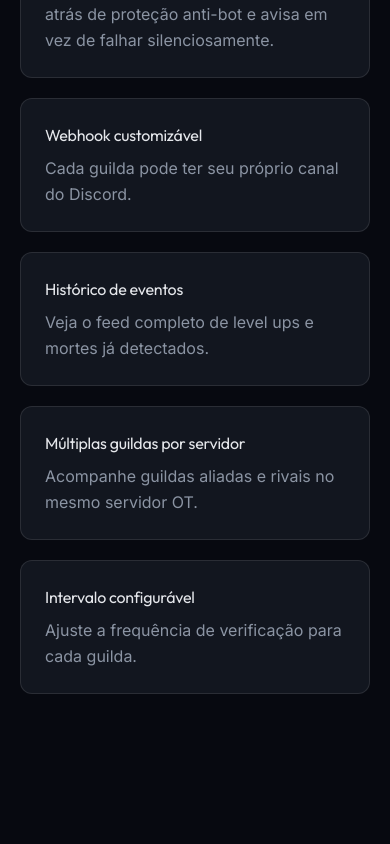
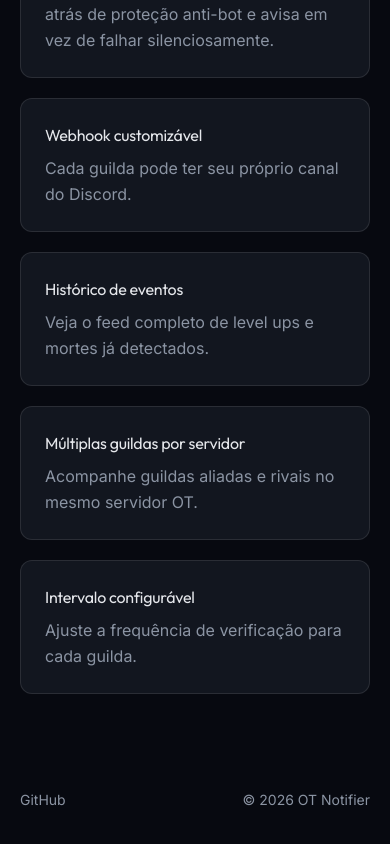
Before and after one commit to VitorFirmino/ot_notifier, a React (Vite) app in the folder landing/: page / in a window 390 px wide. Shown: the part 2342-3186 px from the top of the page. Before the commit the page ends 3100 px from the top, so only its background shows below. Built offline with nearby package versions, Linux system fonts and the light colour scheme.

Commit message:
✨ feat(landing): add footer and finish responsive layout

```diff
--- a/landing/src/App.tsx
+++ b/landing/src/App.tsx
@@ -2,6 +2,7 @@ import { Hero } from "@components/Hero";
 import { HowItWorks } from "@components/HowItWorks";
 import { DashboardPreview } from "@components/DashboardPreview";
 import { Features } from "@components/Features";
+import { Footer } from "@components/Footer";
 
 export default function App() {
   return (
@@ -10,6 +11,7 @@ export default function App() {
       <HowItWorks />
       <DashboardPreview />
       <Features />
+      <Footer />
     </main>
   );
 }
--- /dev/null
+++ b/landing/src/components/Footer/index.tsx
@@ -0,0 +1,15 @@
+const CURRENT_YEAR = new Date().getFullYear();
+
+export const Footer: React.FC = () => (
+  <footer className="mx-auto flex max-w-6xl justify-between px-5 pb-16 pt-8 text-sm text-text-muted sm:px-8">
+    <a
+      href="https://github.com/VitorFirmino/ot_notifier"
+      target="_blank"
+      rel="noreferrer"
+      className="hover:text-accent"
+    >
+      GitHub
+    </a>
+    <span>© {CURRENT_YEAR} OT Notifier</span>
+  </footer>
+);
```
